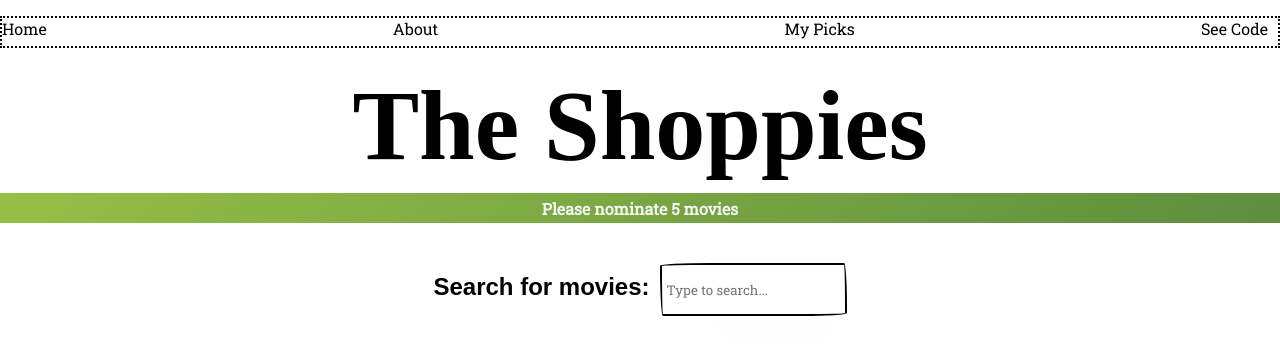
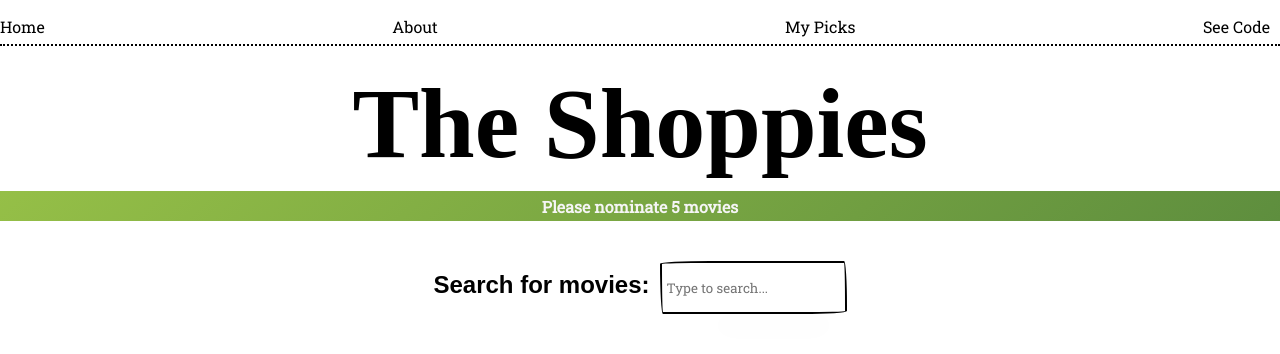
Before and after one commit to Astra-Gal/giulia_galastro_the_shoppies_frontend, a React (Create React App) app: page / in a window 1280 px wide. Shown: the top 354 px of the page. Built offline with nearby package versions, Linux system fonts and the light colour scheme; no server answers; a web font is replaced by a local one.

Commit message:
removed all but bottom border

```diff
--- a/src/components/NavBar.css
+++ b/src/components/NavBar.css
@@ -10,7 +10,7 @@ ul.navbar {
   display: flex;
   justify-content: space-between;
   list-style: none;
-  border: dotted 2px black;
+  border-bottom: dotted 2px black;
   padding-inline-start: 0px;
 }
 
```
